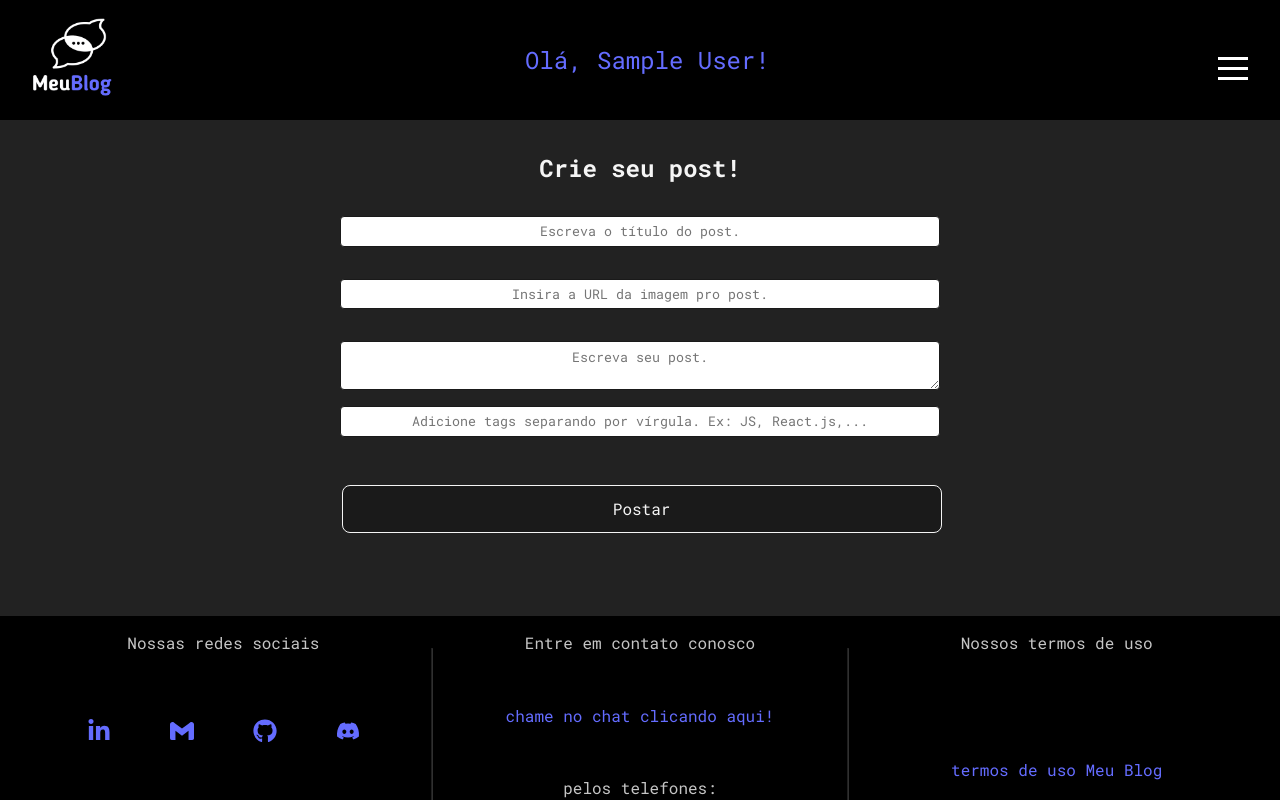
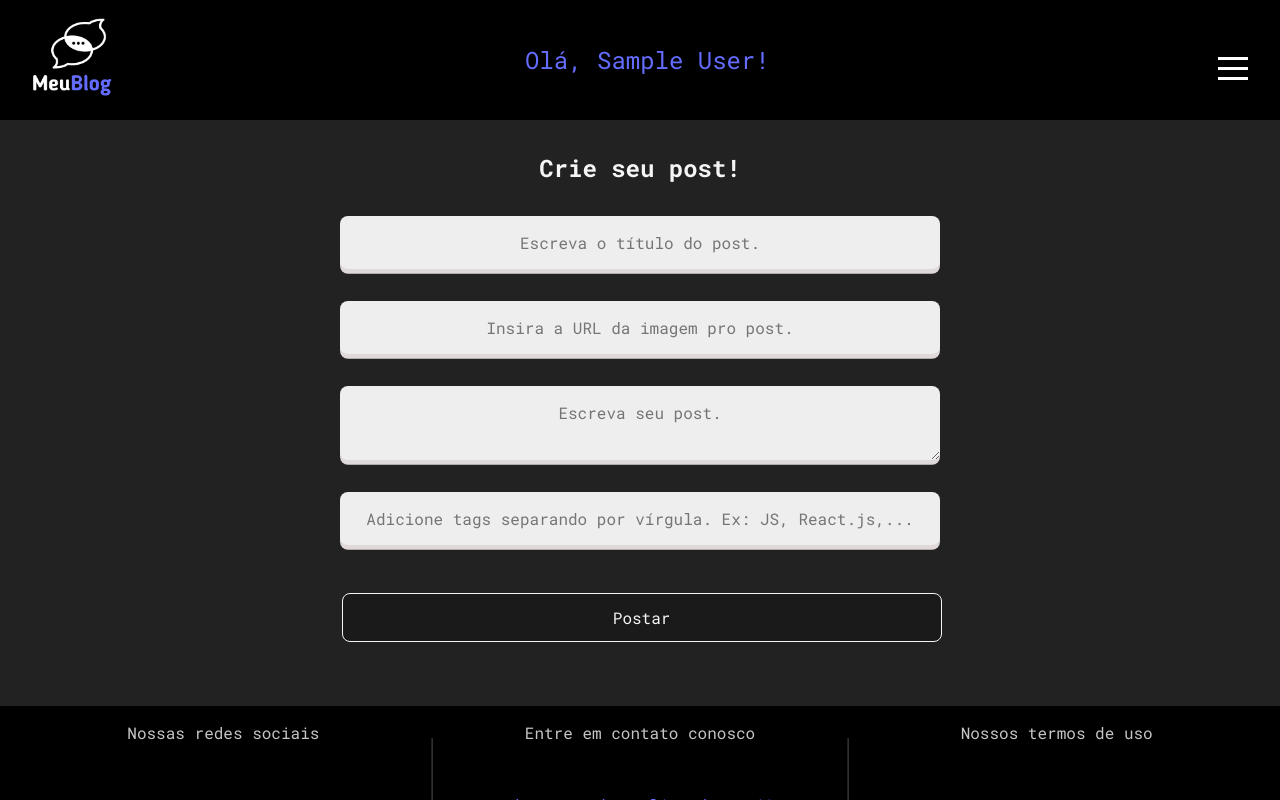
Before and after one commit to alexandreSouza31/Meu_Blog, a React (Vite) app: page /posts/create in a window 1280 px wide. Shown: the top 800 px of the page. Built offline with nearby package versions, Linux system fonts and the light colour scheme; no server answers; sample sign-in values are in the browser's storage.

Commit message:
will add styles from custom input to inputs in create post

```diff
--- a/src/components/pages/CreatePost/CreatePost.css
+++ b/src/components/pages/CreatePost/CreatePost.css
@@ -9,6 +9,23 @@
     gap: 1rem;
 }
 
+form input{
+    padding: 1rem;
+}
+
 .container_post textarea {
-    margin-bottom: 0rem;
+    background-color: #eee;
+    border: none;
+    padding: 1rem;
+    font-size: 1rem;
+    border-radius: .5rem;
+    color: rgb(22, 21, 21);
+    box-shadow: 0 0.3rem #dfd9d9 !important;
+    width: 80vw;
 }
+.container_post textarea:focus {
+    outline-color: rgb(4, 0, 0);
+}
+.container_post textarea:focus::placeholder {
+    color: transparent;
+}
--- a/src/components/pages/CreatePost/CreatePost.jsx
+++ b/src/components/pages/CreatePost/CreatePost.jsx
@@ -4,6 +4,7 @@ import { useAuthValue } from "../../context/AuthContext";
 
 import "./CreatePost.css"
 import { useNavigate } from "react-router-dom";
+import CustomInput from "../../elements/CustomInput";
 
 export const CreatePost = () => {
 
@@ -73,7 +74,7 @@ export const CreatePost = () => {
                 {response.error && <p className="error">{response.error}</p>}
                 {formError && <p className="error">{formError}</p>}
 
-                <input
+                <CustomInput
                     type="text"
                     name="title"
                     placeholder="Escreva o título do post."
@@ -81,7 +82,7 @@ export const CreatePost = () => {
                     onChange={(e) => setTitle(e.target.value)}
                 />
 
-                <input
+                <CustomInput
                     type="text"
                     name="image"
                     placeholder="Insira a URL da imagem pro post."
@@ -96,7 +97,7 @@ export const CreatePost = () => {
                     value={body}
                     onChange={(e) => setBody(e.target.value)}
                 />
-                <input
+                <CustomInput
                     type="text"
                     name="tags"
                     placeholder="Adicione tags separando por vírgula. Ex: JS, React.js,..."
```
